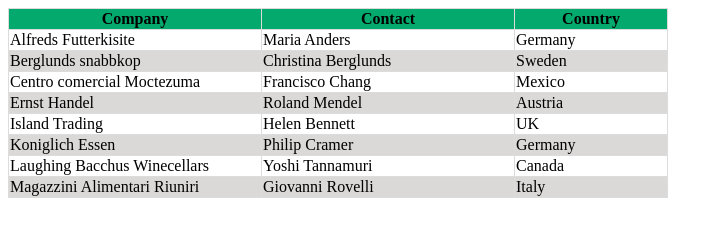
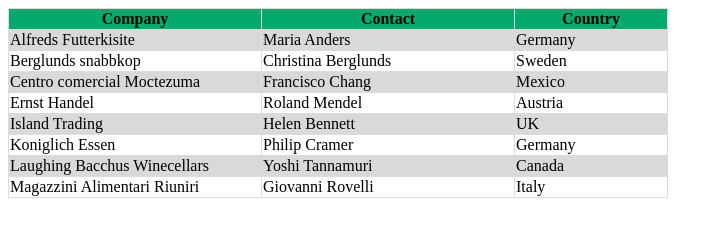
Before and after one commit to lAmanl/Task-1, a plain HTML site: page r/CSS_Task3.html in a window 1280 px wide. Shown: the whole page, without its empty margins (0-723 px from the left). Drawn offline with Linux system fonts and the light colour scheme.

Commit message:
corrected Task3

```diff
--- a/r/CSS_Task3.html
+++ b/r/CSS_Task3.html
@@ -13,7 +13,7 @@
             align-items: left;
 
         }
-        tr:nth-child(odd){
+        tr:nth-child(even){
             background-color: rgb(219, 216, 216);
         }
         tr:nth-child(1){
```
